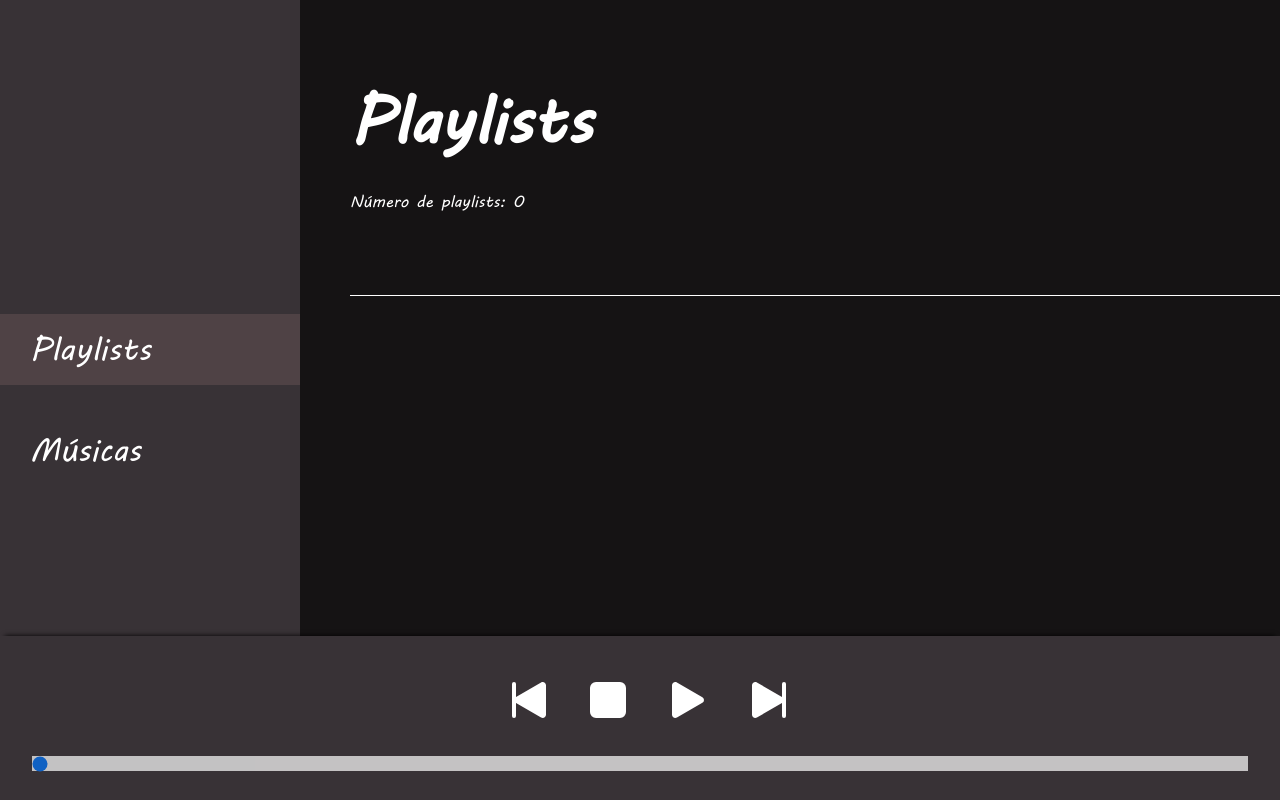
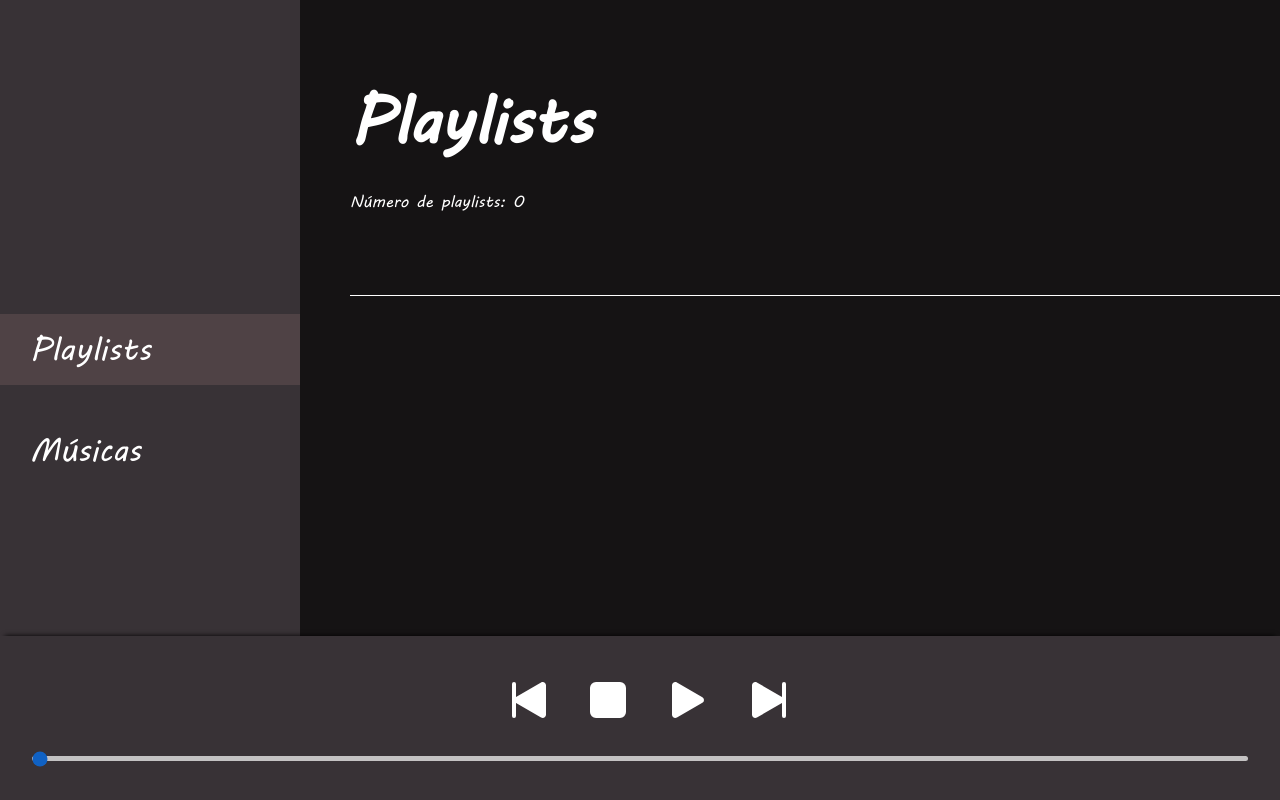
Before and after one commit to liviabelirocha/jmusic, a React (Create React App) app in the folder jmusic-webapp/: page /#/playlists in a window 1280 px wide. Built offline with nearby package versions, Linux system fonts and the light colour scheme; no server answers.

Commit message:
Improve style of music player

```diff
--- a/jmusic-webapp/src/components/MusicPlayer/MusicPlayer.tsx
+++ b/jmusic-webapp/src/components/MusicPlayer/MusicPlayer.tsx
@@ -1,6 +1,6 @@
 import React, { useState, useRef, useEffect } from "react";
 
-import { StyledMusicPlayer, Icons, Track } from "./Style";
+import { StyledMusicPlayer, Icons, StyledTrack } from "./Style";
 
 import PlayIcon from "../../assets/svg/player/play.svg";
 import PauseIcon from "../../assets/svg/player/pause.svg";
@@ -92,7 +92,7 @@ export const MusicPlayer: React.FC<MusicPlayerProps> = ({ musics }) => {
           <img src={SkipEndIcon} alt="skip to end" />
         </span>
       </Icons>
-      <Track>
+      <StyledTrack>
         <input
           type="range"
           max={max}
@@ -102,7 +102,7 @@ export const MusicPlayer: React.FC<MusicPlayerProps> = ({ musics }) => {
         <audio ref={audio}>
           <source src={songs[currentSong]} />
         </audio>
-      </Track>
+      </StyledTrack>
     </StyledMusicPlayer>
   );
 };
--- a/jmusic-webapp/src/components/MusicPlayer/Style.ts
+++ b/jmusic-webapp/src/components/MusicPlayer/Style.ts
@@ -23,7 +23,7 @@ export const Icons = styled.div`
   }
 `;
 
-export const Track = styled.div`
+export const StyledTrack = styled.div`
   width: 100%;
   display: flex;
   align-items: center;
@@ -31,22 +31,26 @@ export const Track = styled.div`
   input {
     margin: 1rem 2rem;
     width: 100%;
+    height: 5px;
+    border-radius: 10px;
+
     -webkit-appearance: none;
     appearance: none;
-    height: 15px;
     outline: none;
     opacity: 0.7;
+
     -webkit-transition: 0.2s;
     transition: opacity 0.2s;
     background: #fff;
+
 
     :hover {
       opacity: 1;
     }
 
     ::-moz-range-thumb {
-      width: 25px;
-      height: 25px;
+      width: 15px;
+      height: 15px;
       background: #39ff;
       cursor: pointer;
       border-radius: 50%;
```
